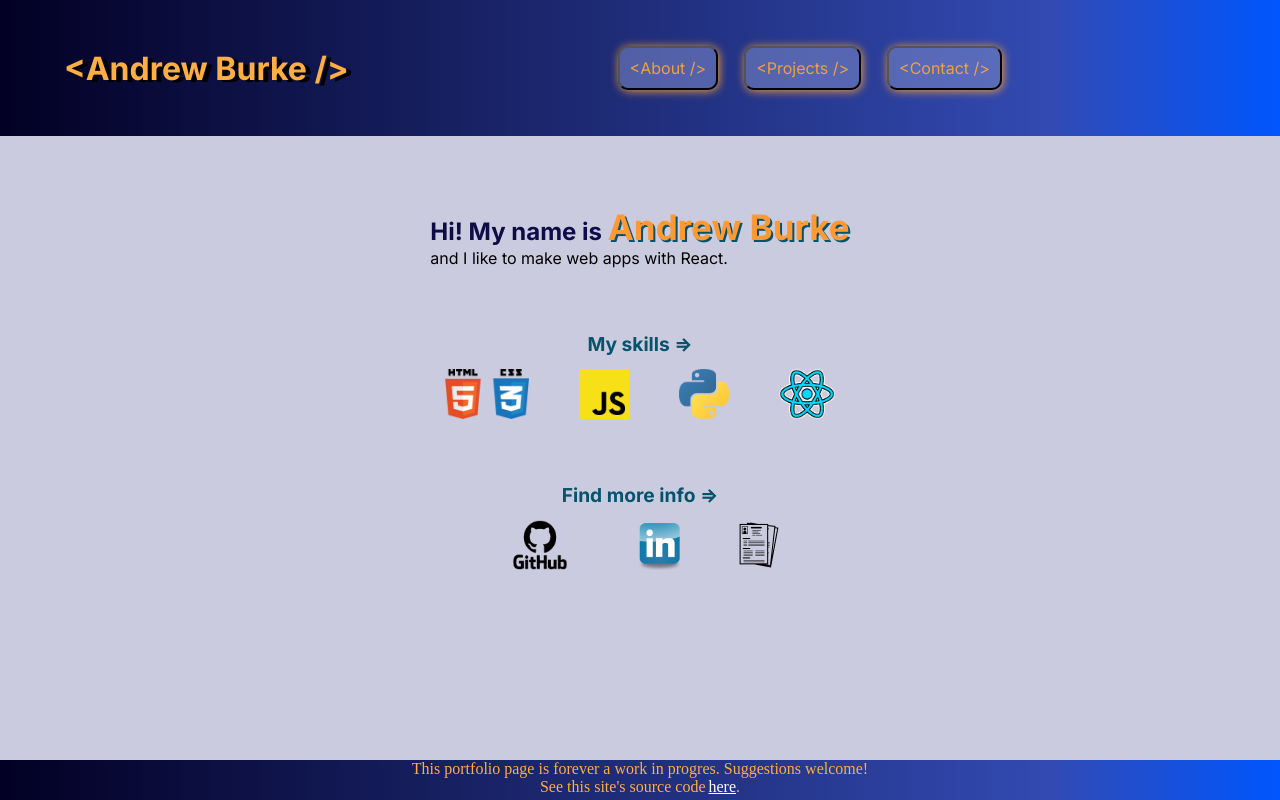
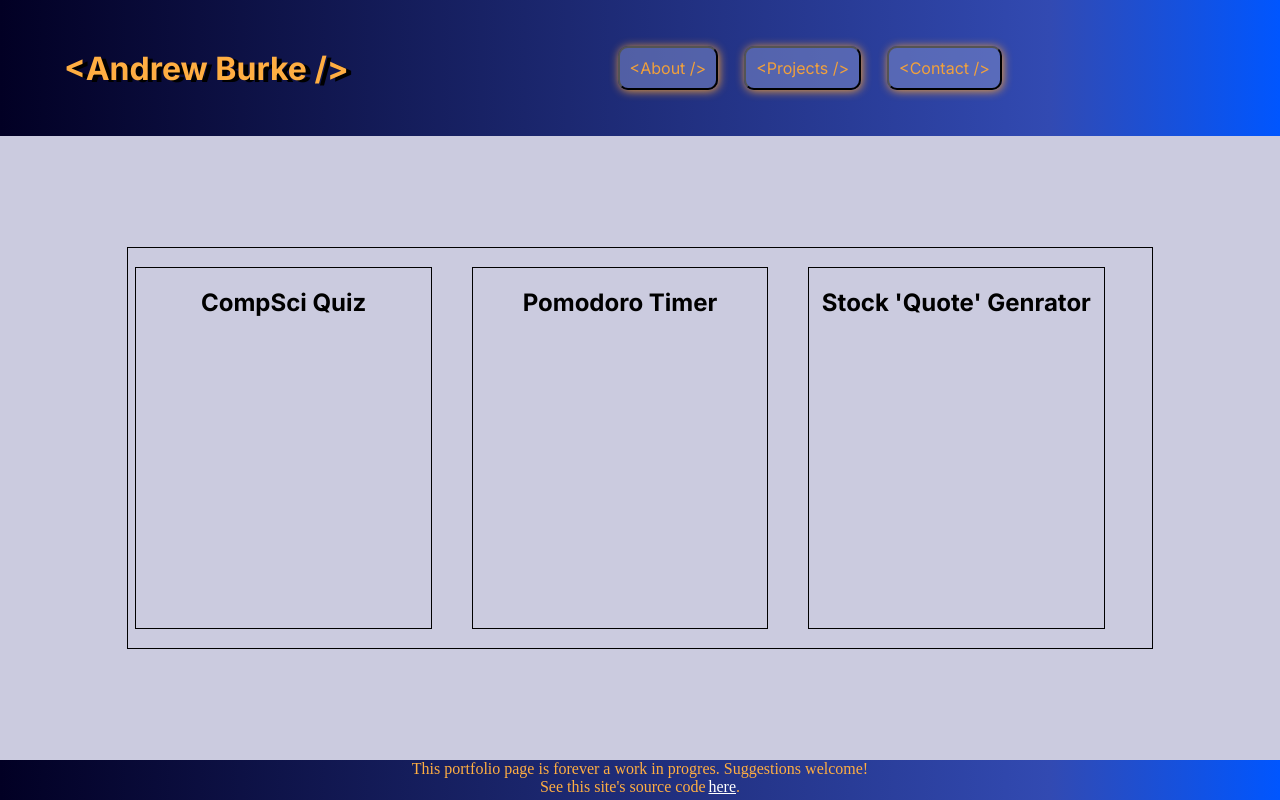
Before and after one commit to AndyTBurke/AndyBurkeDevPortfolio, a React (Vite) app: page / in a window 1280 px wide. Both pictures are taken after a click on the button "<Projects />". Built offline with nearby package versions, Linux system fonts and the light colour scheme.

Commit message:
Created Projects page (WIP)
No content yet, but the page exists!

```diff
--- a/src/App.jsx
+++ b/src/App.jsx
@@ -3,6 +3,7 @@ import About from "./About.jsx"
 import Header from "./Header.jsx"
 import Footer from "./Footer.jsx"
 import Contact from "./Contact.jsx"
+import Projects from "./Projects.jsx"
 
 
 
@@ -21,7 +22,9 @@ export default function App() {
         currentPage={page}
         changePage={changePage}
        />
-      {page == "contact" ? <Contact /> : page == "projects" ? <Projects /> : <About />}
+      {page == "contact" ? <Contact />
+      : page == "projects" ? <Projects />
+      : <About />}
       <Footer />
     </div>
   )
--- a/src/Header.jsx
+++ b/src/Header.jsx
@@ -6,7 +6,7 @@ export default function Header(props) {
             <h1>{`<Andrew Burke />`}</h1>
             <nav>
                 <button onClick={() => props.changePage("about")} >{`<About />`}</button>
-                <button>{`<Projects />`}</button>
+                <button onClick={() => props.changePage("projects")}>{`<Projects />`}</button>
                 <button onClick={() => props.changePage("contact")}>{`<Contact />`}</button>
             </nav>
         </div>
--- /dev/null
+++ b/src/Projects.jsx
@@ -0,0 +1,19 @@
+import React from "react"
+
+export default function Projects() {
+    return (
+        <div className="projects-page">
+            <div className="projects-container">
+                <div className="project">
+                    <h2>CompSci Quiz</h2>
+                </div>
+                <div className="project">
+                    <h2>Pomodoro Timer</h2>
+                </div>
+                <div className="project">
+                    <h2>Stock 'Quote' Genrator</h2>
+                </div>
+            </div>
+        </div>
+    )
+}
--- a/src/index.css
+++ b/src/index.css
@@ -43,7 +43,7 @@ body {
     box-shadow: inset 1px 1px 10px rgb(0, 0, 0);
 }
 
-.about-page, .contact-page {
+.about-page, .contact-page, .projects-page {
     width: 100%;
     height: 78vh;
     background-color: rgb(203, 203, 223);
@@ -144,3 +144,23 @@ body {
     background-color: #FFAE42;
     cursor: pointer;
 }
+
+.projects-page, .projects-container {
+    display: flex;
+    justify-content: center;
+    align-items: center;
+}
+
+.projects-container {
+    border: 1px solid black;
+    height: 50vh;
+    width: 80vw;
+}
+
+.project {
+    border: 1px solid black;
+    height: 45vh;
+    width: 23vw;
+    margin-right: 5vh;
+    text-align: center;
+}
```
